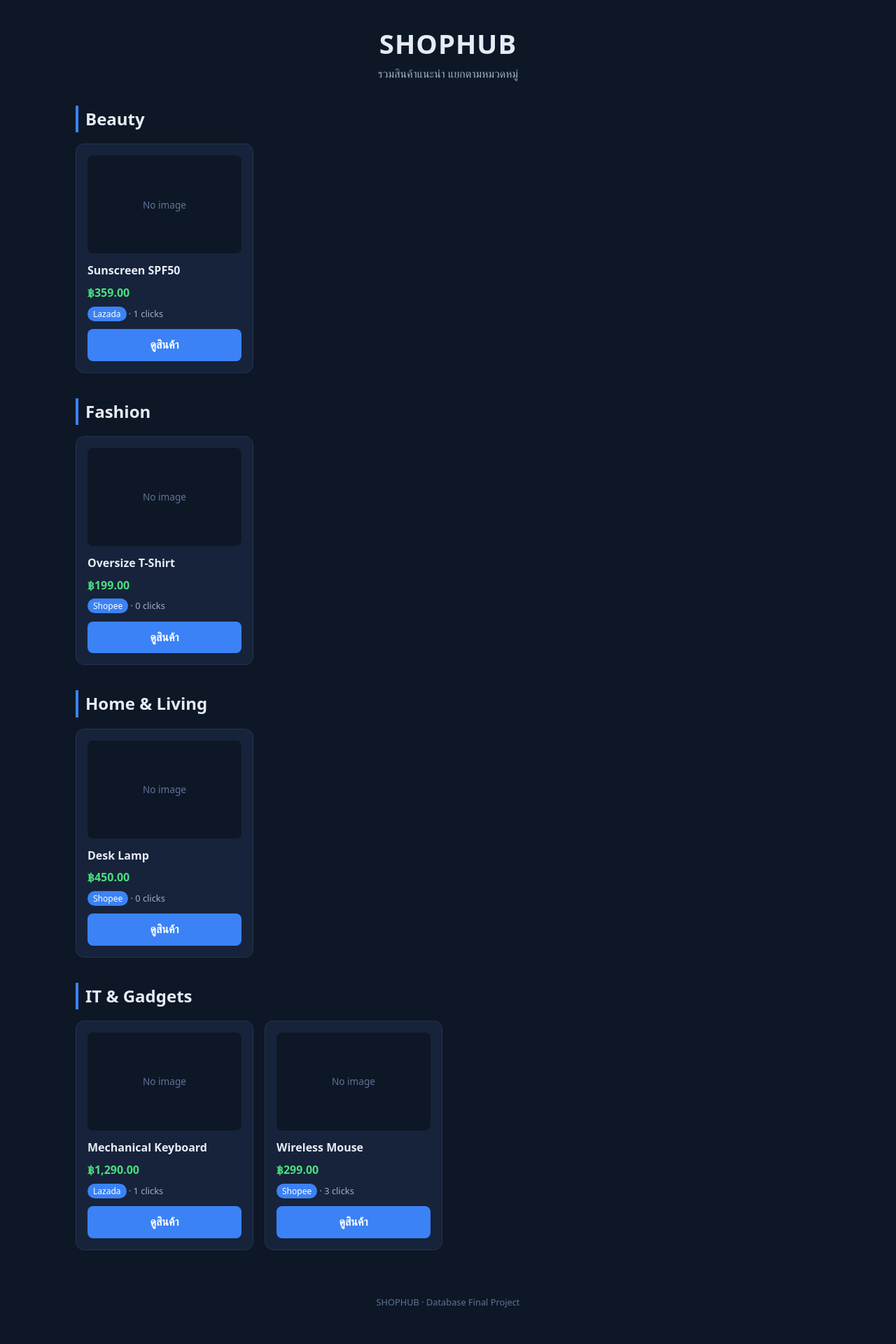
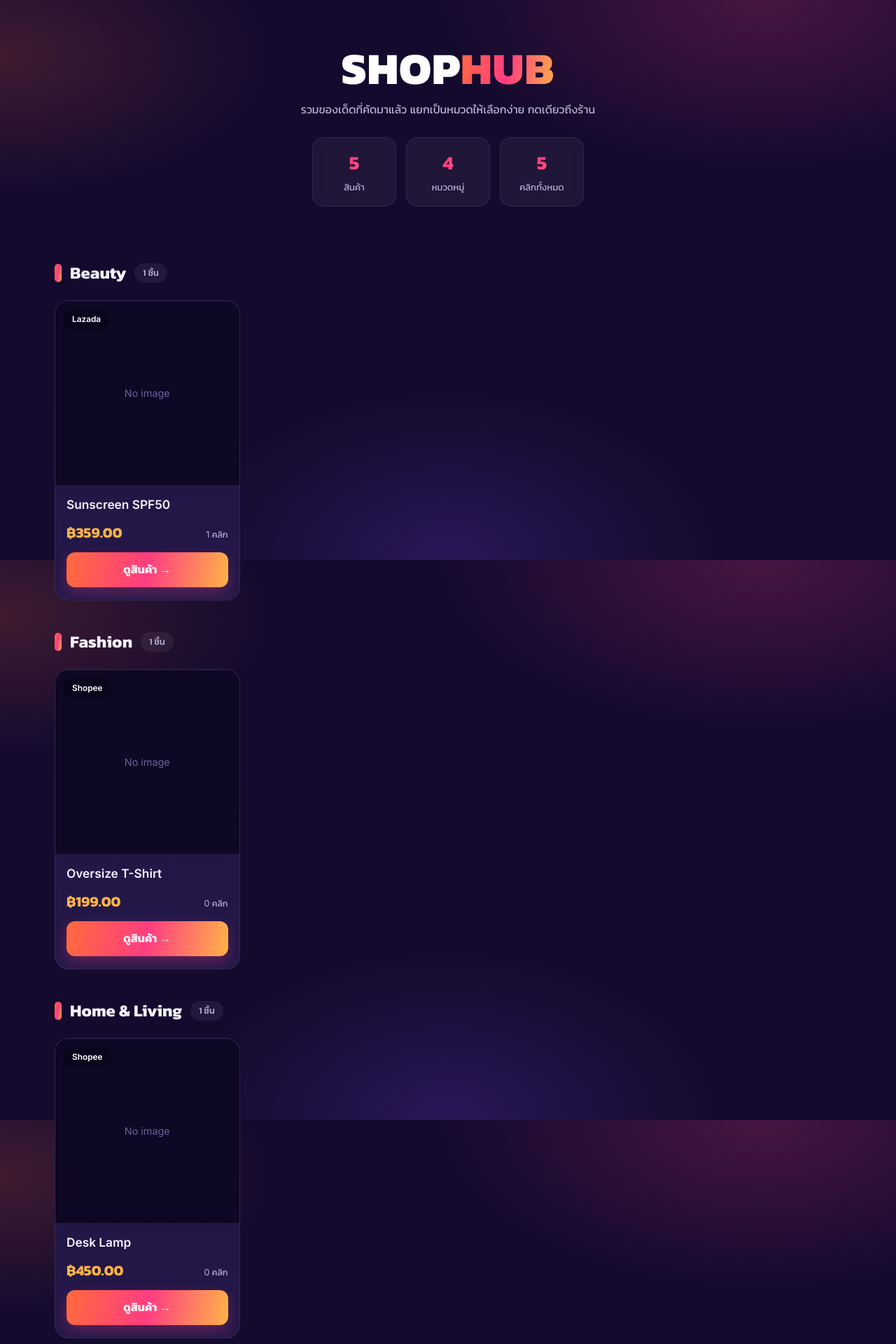
Before and after one commit to Mrjohn-77/Shophub, a PHP site: page / in a window 1280 px wide. Shown: the top 1920 px of the page at 70% size. Before the commit the page ends 1868 px from the top, so only its background shows below. Run offline with PHP 8.4, Linux system fonts and the light colour scheme; data comes from the database, SQL or seed files in the repository.

Commit message:
Add SHOPHUB catalog, click tracking, admin CRUD, and themed UI

```diff
--- a/assets/css/style.css
+++ b/assets/css/style.css
@@ -1,19 +1,112 @@
-* { box-sizing: border-box; margin: 0; padding: 0; }
-body { font-family: system-ui, sans-serif; background: #0e1726; color: #e6ecf5; line-height: 1.6; }
-.container { max-width: 1100px; margin: 0 auto; padding: 32px 18px; }
-.hero { text-align: center; margin-bottom: 32px; }
-.hero h1 { font-size: 2.4rem; letter-spacing: 1px; }
-.hero p { color: #9fb0c7; }
-.category { margin-bottom: 36px; }
-.category h2 { border-left: 4px solid #3b82f6; padding-left: 10px; margin-bottom: 16px; }
-.grid { display: grid; grid-template-columns: repeat(auto-fill, minmax(220px, 1fr)); gap: 16px; }
-.card { background: #16233a; border: 1px solid #243352; border-radius: 12px; padding: 16px; display: flex; flex-direction: column; }
-.thumb { height: 140px; background: #0e1726; border-radius: 8px; display: flex; align-items: center; justify-content: center; margin-bottom: 12px; overflow: hidden; }
-.thumb img { width: 100%; height: 100%; object-fit: cover; }
-.noimg { color: #5f7496; font-size: .85rem; }.card h3 { font-size: 1rem; margin-bottom: 6px; }
-.price { color: #4ade80; font-weight: 700; margin-bottom: 6px; }
-.meta { font-size: .8rem; color: #9fb0c7; margin-bottom: 12px; }
-.badge { background: #3b82f6; color: #fff; padding: 2px 8px; border-radius: 999px; font-size: .75rem; }
-.btn { margin-top: auto; text-align: center; background: #3b82f6; color: #fff; text-decoration: none; padding: 10px; border-radius: 8px; font-weight: 600; }
-.btn:hover { background: #2563eb; }
-footer { text-align: center; color: #5f7496; padding: 28px; font-size: .8rem; }
+/* ===== SHOPHUB theme ===== */
+@import url('https://fonts.googleapis.com/css2?family=Kanit:wght@400;500;600;700;800&family=Inter:wght@400;500;600;700&display=swap');
+
+:root{
+  --bg:#140a2e;
+  --card:#1e1340;
+  --card2:#241849;
+  --line:rgba(255,255,255,0.08);
+  --ink:#f4f1ff;
+  --ink-soft:#b9b2d8;
+  --brand: linear-gradient(100deg,#ff6a3d 0%,#ff3d81 50%,#ffb347 100%);
+  --brand-solid:#ff4d7d;
+  --amber:#ffb347;
+}
+*,*::before,*::after{box-sizing:border-box;margin:0;padding:0}
+body{
+  font-family:'Inter','Kanit',system-ui,sans-serif;
+  color:var(--ink);
+  line-height:1.6;
+  min-height:100vh;
+  background:
+    radial-gradient(60% 50% at 85% 0%, rgba(255,61,129,0.22) 0%, transparent 60%),
+    radial-gradient(55% 45% at 0% 10%, rgba(255,106,61,0.18) 0%, transparent 55%),
+    radial-gradient(50% 50% at 50% 100%, rgba(124,77,255,0.20) 0%, transparent 60%),
+    #140a2e;
+  background-attachment:fixed;
+}
+.container{max-width:1160px;margin:0 auto;padding:40px 18px 60px}
+
+/* hero */
+.hero{text-align:center;padding:26px 0 36px}
+.logo{
+  font-family:'Kanit',sans-serif;font-weight:800;font-size:4rem;line-height:1;letter-spacing:1px;
+  color:#fff;
+}
+.logo span{background:var(--brand);-webkit-background-clip:text;background-clip:text;-webkit-text-fill-color:transparent;}
+.tag{color:var(--ink-soft);margin:14px auto 0;max-width:560px}
+.stats{display:flex;gap:14px;justify-content:center;margin-top:26px;flex-wrap:wrap}
+.stat{
+  background:rgba(255,255,255,0.05);border:1px solid var(--line);border-radius:16px;
+  padding:14px 26px;min-width:120px;backdrop-filter:blur(8px);
+}
+.stat strong{display:block;font-family:'Kanit',sans-serif;font-size:1.7rem;
+  background:var(--brand);-webkit-background-clip:text;background-clip:text;-webkit-text-fill-color:transparent;}
+.stat span{font-size:.82rem;color:var(--ink-soft)}
+
+/* category heading */
+.category{margin-top:40px}
+.category h2{
+  display:flex;align-items:center;gap:12px;font-family:'Kanit',sans-serif;font-weight:700;font-size:1.5rem;margin-bottom:20px;
+}
+.category h2 .dot{width:10px;height:26px;border-radius:6px;background:var(--brand)}
+.category h2 em{font-style:normal;font-size:.8rem;color:var(--ink-soft);font-weight:500;
+  background:rgba(255,255,255,0.06);padding:4px 12px;border-radius:999px}
+
+/* product grid: bigger cards */
+.grid{display:grid;grid-template-columns:repeat(auto-fill,minmax(260px,1fr));gap:22px}
+.card{
+  background:linear-gradient(180deg,var(--card) 0%,var(--card2) 100%);
+  border:1px solid var(--line);border-radius:20px;overflow:hidden;
+  display:flex;flex-direction:column;
+  transition:transform .25s ease,box-shadow .25s ease,border-color .25s ease;
+}
+.card:hover{transform:translateY(-6px);border-color:rgba(255,61,129,0.4);
+  box-shadow:0 18px 40px rgba(0,0,0,0.45),0 0 0 1px rgba(255,61,129,0.15)}
+
+.thumb{position:relative;aspect-ratio:1/1;background:#0e0824;display:flex;align-items:center;justify-content:center;overflow:hidden}
+.thumb img{width:100%;height:100%;object-fit:cover;transition:transform .35s ease}
+.card:hover .thumb img{transform:scale(1.06)}
+.noimg{color:#6b5fa0;font-size:.9rem}
+.chip{position:absolute;left:12px;top:12px;background:rgba(10,6,26,0.78);color:#fff;
+  font-size:.74rem;font-weight:600;padding:5px 12px;border-radius:999px;backdrop-filter:blur(6px)}
+.hot{position:absolute;right:12px;top:12px;background:var(--brand);color:#231007;
+  font-size:.72rem;font-weight:800;letter-spacing:.5px;padding:5px 11px;border-radius:999px}
+
+.body{padding:16px 16px 18px;display:flex;flex-direction:column;gap:12px;flex:1}
+.body h3{font-size:1.08rem;font-weight:600;line-height:1.35}
+.row{display:flex;align-items:baseline;justify-content:space-between;margin-top:auto}
+.price{font-family:'Kanit',sans-serif;font-weight:700;font-size:1.3rem;color:var(--amber)}
+.clicks{font-size:.78rem;color:var(--ink-soft)}
+.btn{
+  display:block;text-align:center;text-decoration:none;
+  background:var(--brand);color:#fff;font-weight:700;
+  padding:12px;border-radius:12px;border:0;cursor:pointer;
+  box-shadow:0 8px 20px rgba(255,61,129,0.28);transition:transform .2s ease,box-shadow .2s ease;
+}
+.btn:hover{transform:translateY(-2px);box-shadow:0 12px 26px rgba(255,61,129,0.42)}
+
+footer{text-align:center;color:var(--ink-soft);opacity:.7;font-size:.82rem;padding:48px 0 0}
+
+@media (max-width:560px){
+  .logo{font-size:2.8rem}
+  .container{padding:28px 14px 48px}
+}
+
+/* ===== Backend: admin / login / forms ===== */
+a{color:var(--amber);text-decoration:none}
+a:hover{text-decoration:underline}
+label{display:block;font-weight:600;color:var(--ink);margin-bottom:4px}
+input,select,textarea{
+  background:var(--card2);color:var(--ink);
+  border:1px solid var(--line);border-radius:10px;font-family:inherit;font-size:15px;
+}
+input::placeholder{color:#7d74a8}
+input:focus,select:focus,textarea:focus{
+  outline:none;border-color:var(--brand-solid);box-shadow:0 0 0 3px rgba(255,61,129,0.20);
+}
+select option{background:#1e1340;color:var(--ink)}
+table{background:var(--card);border:1px solid var(--line);border-radius:14px;overflow:hidden}
+th{color:var(--ink-soft);text-transform:uppercase;font-size:.74rem;letter-spacing:.5px}
+tr:hover td{background:rgba(255,255,255,0.04)}
+.ok,.price{color:var(--amber)}
--- a/index.php
+++ b/index.php
@@ -1,65 +1,49 @@
 <?php
 require 'config/db.php';
 function h($v){ return htmlspecialchars((string)$v, ENT_QUOTES, 'UTF-8'); }
-
-// ดึงสินค้าทั้งหมด พร้อมชื่อหมวด ชื่อแพลตฟอร์ม และยอดคลิก (ฝึก JOIN แบบ W9)
-$sql = "SELECT p.id, p.name, p.price, p.image_url,
-               c.name AS category, pl.name AS platform,
-               COUNT(k.id) AS clicks
-        FROM products p
-        JOIN categories c  ON p.category_id = c.id
-        JOIN platforms pl  ON p.platform_id = pl.id
-        LEFT JOIN clicks k ON k.product_id = p.id
-        GROUP BY p.id, p.name, p.price, p.image_url, c.name, pl.name
-        ORDER BY c.name, p.name";
-$result = mysqli_query($conn, $sql);
-
-// จัดกลุ่มตามหมวดใน PHP
-$grouped = [];
-while ($row = mysqli_fetch_assoc($result)) {
-    $grouped[$row['category']][] = $row;
-}
+$sql = "SELECT p.id, p.name, p.price, p.image_url, c.name AS category, pl.name AS platform, COUNT(k.id) AS clicks
+        FROM products p JOIN categories c ON p.category_id=c.id JOIN platforms pl ON p.platform_id=pl.id
+        LEFT JOIN clicks k ON k.product_id=p.id
+        GROUP BY p.id,p.name,p.price,p.image_url,c.name,pl.name ORDER BY c.name,p.name";
+$result=mysqli_query($conn,$sql);
+$grouped=[]; $total=0; $totalClicks=0;
+while($row=mysqli_fetch_assoc($result)){ $grouped[$row['category']][]=$row; $total++; $totalClicks+=(int)$row['clicks']; }
 ?>
-<!doctype html>
-<html lang="th">
-<head>
-    <meta charset="utf-8">
-    <meta name="viewport" content="width=device-width, initial-scale=1">
-    <title>SHOPHUB</title>
-    <link rel="stylesheet" href="assets/css/style.css">
-</head>
-<body>
+<!doctype html><html lang="th"><head><meta charset="utf-8"><meta name="viewport" content="width=device-width,initial-scale=1">
+<title>SHOPHUB</title><link rel="stylesheet" href="assets/css/style.css"></head><body>
 <div class="container">
   <header class="hero">
-        <h1>SHOPHUB</h1>
-        <p>รวมสินค้าแนะนำ แยกตามหมวดหมู่</p>
+    <div class="logo">SHOP<span>HUB</span></div>
+    <p class="tag">รวมของเด็ดที่คัดมาแล้ว แยกเป็นหมวดให้เลือกง่าย กดเดียวถึงร้าน</p>
+    <div class="stats">
+      <div class="stat"><strong><?= $total ?></strong><span>สินค้า</span></div>
+      <div class="stat"><strong><?= count($grouped) ?></strong><span>หมวดหมู่</span></div>
+      <div class="stat"><strong><?= $totalClicks ?></strong><span>คลิกทั้งหมด</span></div>
+    </div>
   </header>
-
-    <?php foreach ($grouped as $category => $items): ?>
+  <?php foreach($grouped as $category=>$items): ?>
   <section class="category">
-            <h2><?= h($category) ?></h2>
+    <h2><span class="dot"></span><?= h($category) ?><em><?= count($items) ?> ชิ้น</em></h2>
     <div class="grid">
-                <?php foreach ($items as $p): ?>
-                    <div class="card">
+      <?php foreach($items as $p): $hot=(int)$p['clicks']>=3; ?>
+      <article class="card">
         <div class="thumb">
-                            <?php if ($p['image_url']): ?>
-                                <img src="<?= h($p['image_url']) ?>" alt="<?= h($p['name']) ?>">
-                            <?php else: ?>
-                                <span class="noimg">No image</span>
-                            <?php endif; ?>
+          <?php if($p['image_url']): ?><img src="<?= h($p['image_url']) ?>" alt="<?= h($p['name']) ?>"><?php else: ?><span class="noimg">No image</span><?php endif; ?>
+          <span class="chip"><?= h($p['platform']) ?></span>
+          <?php if($hot): ?><span class="hot">HOT</span><?php endif; ?>
         </div>
+        <div class="body">
           <h3><?= h($p['name']) ?></h3>
-                        <p class="price">฿<?= number_format((float)$p['price'], 2) ?></p>
-                        <p class="meta"><span class="badge"><?= h($p['platform']) ?></span> · <?= (int)$p['clicks'] ?> clicks</p>
-                        <a class="btn" href="go.php?id=<?= (int)$p['id'] ?>" target="_blank" rel="noopener">ดูสินค้า</a>
+          <div class="row">
+            <span class="price">฿<?= number_format((float)$p['price'],2) ?></span>
+            <span class="clicks"><?= (int)$p['clicks'] ?> คลิก</span>
           </div>
+          <a class="btn" href="go.php?id=<?= (int)$p['id'] ?>" target="_blank" rel="noopener">ดูสินค้า →</a>
+        </div>
+      </article>
       <?php endforeach; ?>
     </div>
   </section>
   <?php endforeach; ?>
-
-    <footer>SHOPHUB · Database Final Project</footer>
-</div>
-</body>
-</html>
-<?php mysqli_close($conn); ?>
+  <footer>SHOPHUB · Database Final Project · Mongkol Thongkam</footer>
+</div></body></html>
```
Lines whose indentation alone changed are shown as unchanged.
